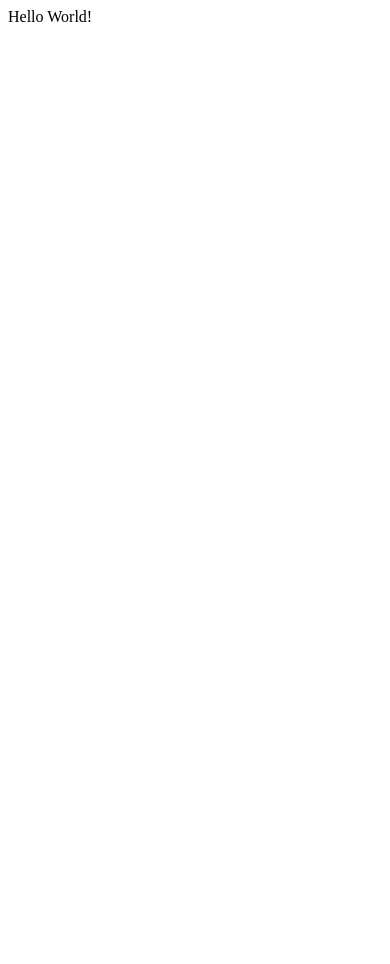
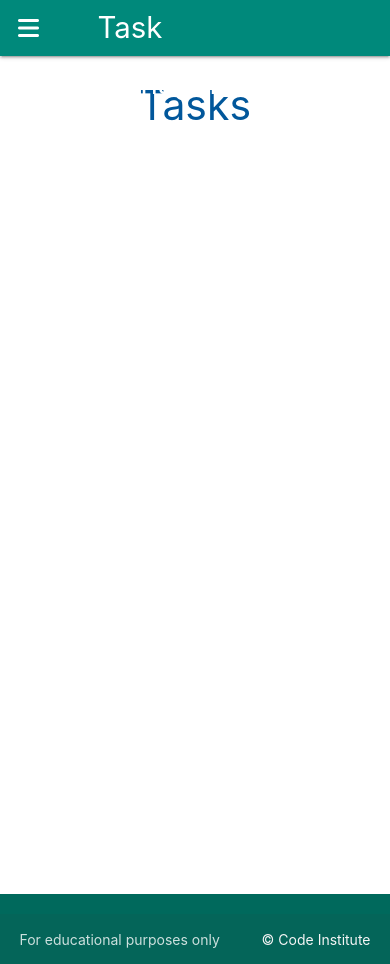
Before and after one commit to kash-dotcom/task-manager, a Flask app: page / in a window 390 px wide. Before the commit the page is almost empty. Run offline with Flask 3, Linux system fonts and the light colour scheme.

Commit message:
Create task.html using template inheritance Add script for mobile funcationality of navbar

```diff
--- a/taskmanager/routes.py
+++ b/taskmanager/routes.py
@@ -1,8 +1,8 @@
 from flask import render_template
 from taskmanager import app, db # noqa
-from taskmanager.models import Category, Task
+from taskmanager.models import Category, Task # noqa
 
 
 @app.route("/")
 def home():
-    return render_template("base.html")
+    return render_template("tasks.html")
--- /dev/null
+++ b/taskmanager/static/css/style.css
@@ -0,0 +1,9 @@
+body {
+    display: flex;
+    min-height: 100vh;
+    flex-direction: column;
+  }
+
+  main {
+    flex: 1 0 auto;
+  }
--- /dev/null
+++ b/taskmanager/static/js/script.js
@@ -0,0 +1,5 @@
+document.addEventListener("DOMContentLoaded", function() {
+  // sidenav initialization
+  let sidenav = document.querySelectorAll(".sidenav");
+  M.Sidenav.init(sidenav);
+});
--- a/taskmanager/templates/base.html
+++ b/taskmanager/templates/base.html
@@ -3,9 +3,54 @@
 <head>
     <meta charset="UTF-8">
     <meta name="viewport" content="width=device-width, initial-scale=1.0">
+    <!-- Compiled and minified CSS -->
+    <link rel="stylesheet" href="https://cdnjs.cloudflare.com/ajax/libs/font-awesome/6.7.2/css/all.min.css" type="text/css">
+    <link rel="stylesheet" href="https://cdnjs.cloudflare.com/ajax/libs/materialize/1.0.0/css/materialize.min.css" type="text/css">
+
+    <link rel="stylesheet" href="{{ url_for('static', filename='css/style.css') }}" type="text/css">
     <title>Task Manager</title>
+
 </head>
 <body>
-    Hello World!
+    <header>
+        <nav class="teal darken-1">
+            <!-- top navbar-->
+            <div class="nav-wrapper">
+              <a href="#!" class="brand-logo">Task Manager</a>
+              <a href="#" data-target="mobile-demo" class="sidenav-trigger"><i class="fas fa-bars"></i></a>
+              <ul class="right hide-on-med-and-down">
+                <li><a href="{{ url_for('home')  }}">Home</a></li>
+                <li><a href="">New Task</a></li>
+                <li><a href="">Categories</a></li>
+
+              </ul>
+            </div>
+        </nav>
+
+        <!-- mobile navbar-->
+        <ul class="sidenav" id="mobile-demo">
+            <li><a href="{{ url_for('home') }}">Home</a></li>
+            <li><a href="">New Task</a></li>
+            <li><a href="">Categories</a></li>
+        </ul>
+    </header>
+    <main class="container">
+        {% block content %}
+
+        {% endblock %}
+    </main>
+
+    <footer class="page-footer teal darken-3">
+        <div class="footer-copyright">
+          <div class="container">
+          For educational purposes only
+          <a class="grey-text text-lighten-4 right" href="https://codeinstitute.net" target="_blank">&copy; Code Institute</a>
+          </div>
+        </div>
+      </footer>
+
+    <!-- Compiled and minified JavaScript -->
+    <script src="https://cdnjs.cloudflare.com/ajax/libs/materialize/1.0.0/js/materialize.min.js"></script>
+    <script src="{{ url_for('static', filename='js/script.js') }}"></script>
 </body>
 </html>
--- /dev/null
+++ b/taskmanager/templates/tasks.html
@@ -0,0 +1,6 @@
+{% extends "base.html" %}
+{% block content %}
+
+<h3 class="light-blue-text text-darken-4 center-align">Tasks</h3>
+
+{% endblock %}
```
Also changed, not shown: taskmanager/models.py (+9 -9 lines).
